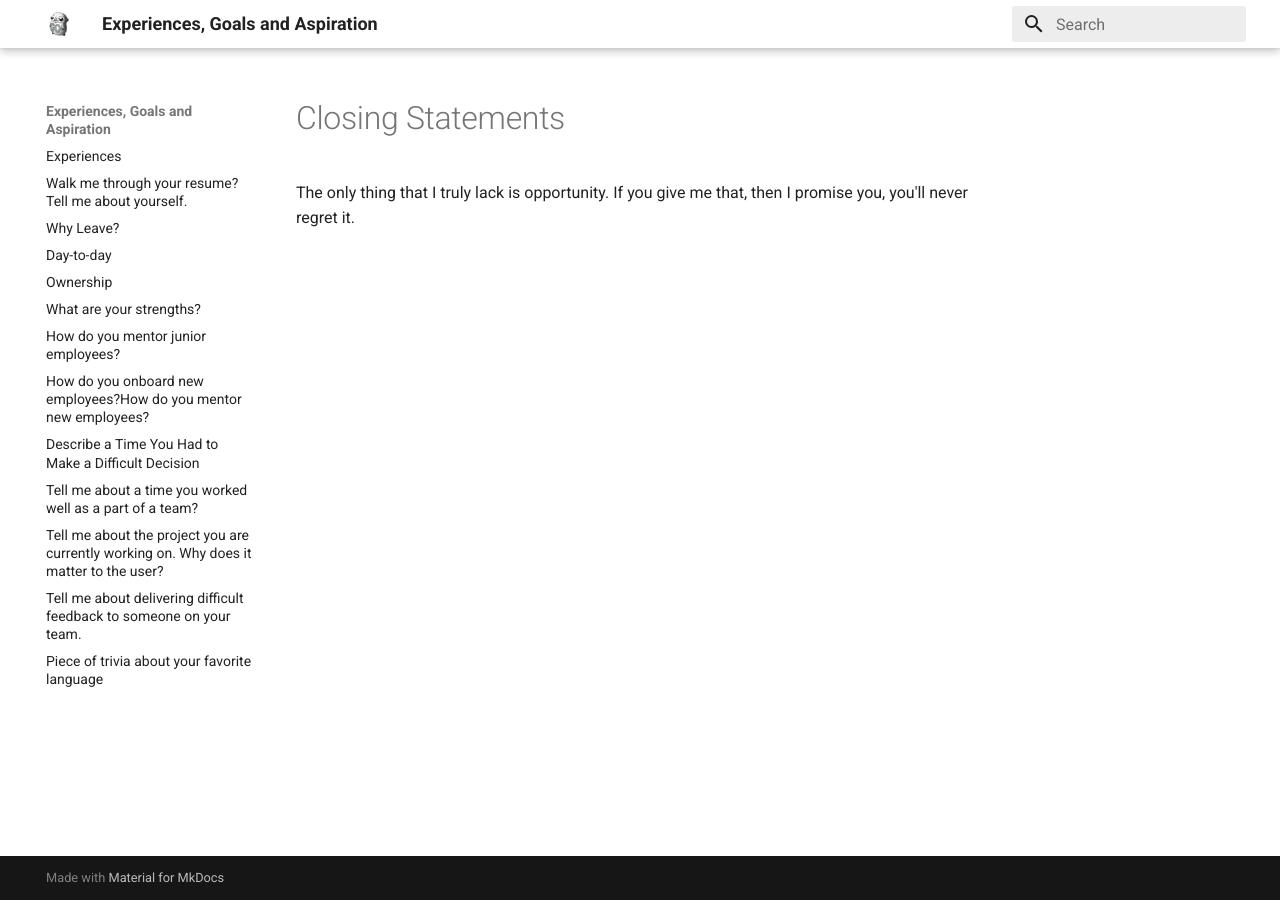
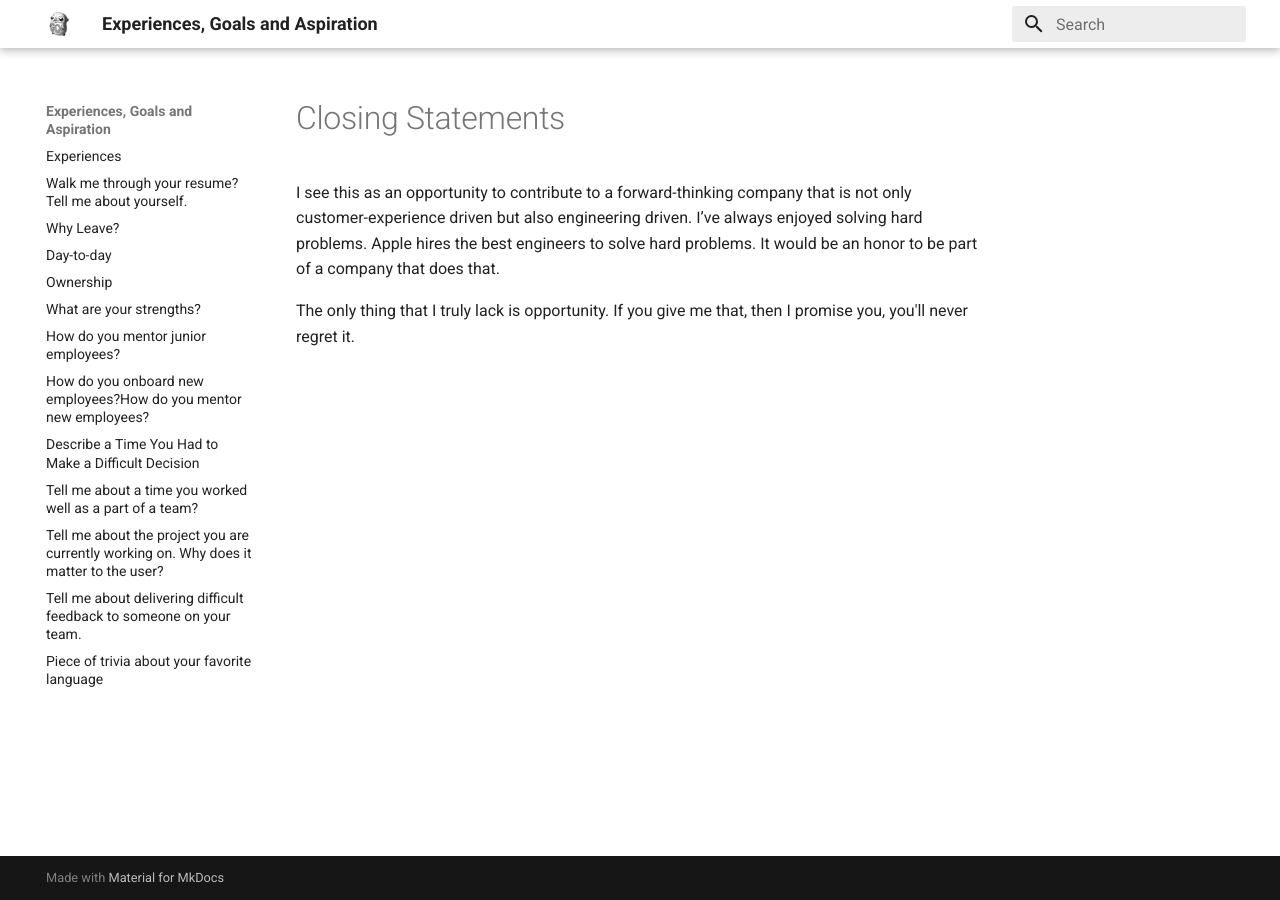
Before and after one commit to stashedUp/experiences, an MkDocs documentation site: the page built from docs/Closing.md, in a window 1280 px wide. Built offline with MkDocs 1.6.1 and Material for MkDocs 9.7.7, drawn with Linux system fonts in a browser that asks for light colours.

Commit message:
Update Closing.md

```diff
--- a/docs/Closing.md
+++ b/docs/Closing.md
@@ -1,3 +1,8 @@
 # Closing Statements
 
+
+
+I see this as an opportunity to contribute to a forward-thinking company that is not only customer-experience driven but also engineering driven.
+I’ve always enjoyed solving hard problems. Apple hires the best engineers to solve hard problems. It would be an honor to be part of a company that does that.
+
 The only thing that I truly lack is opportunity. If you give me that, then I promise you, you'll never regret it.
```
